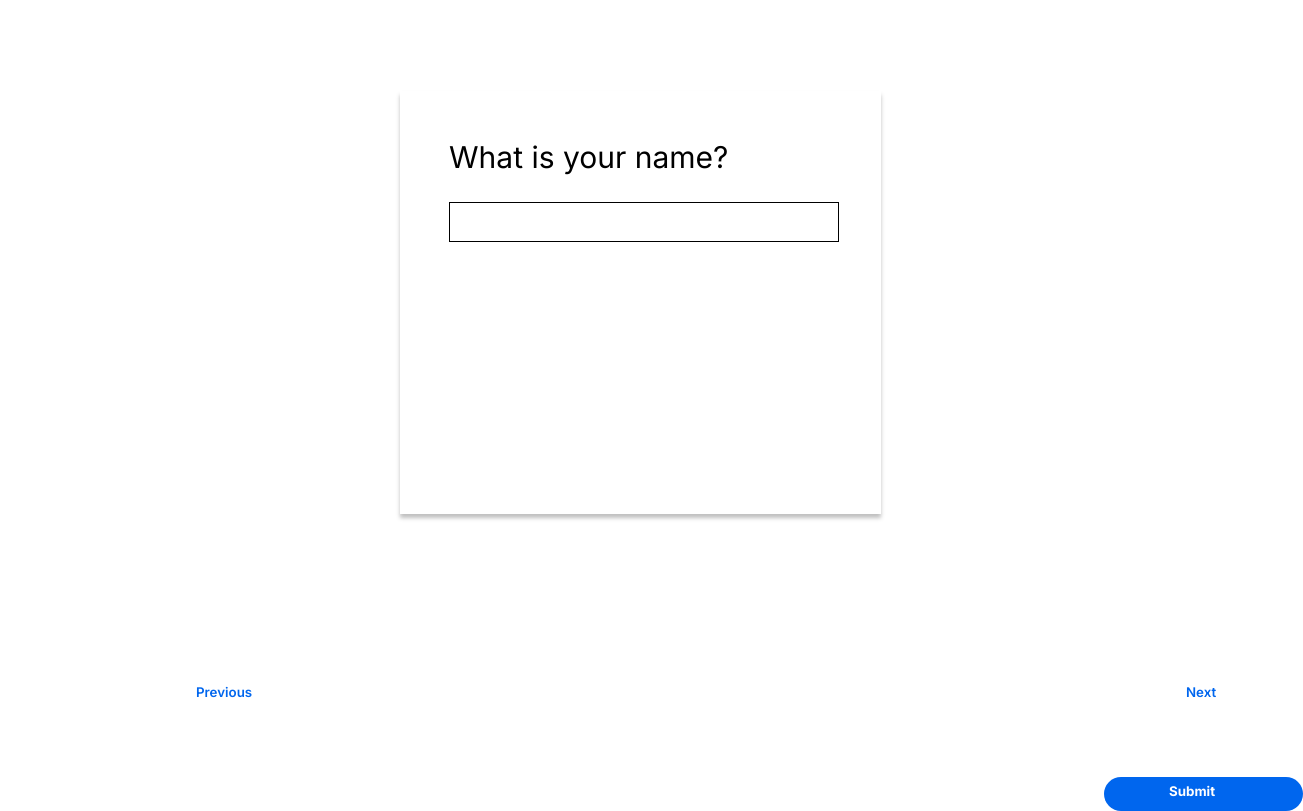
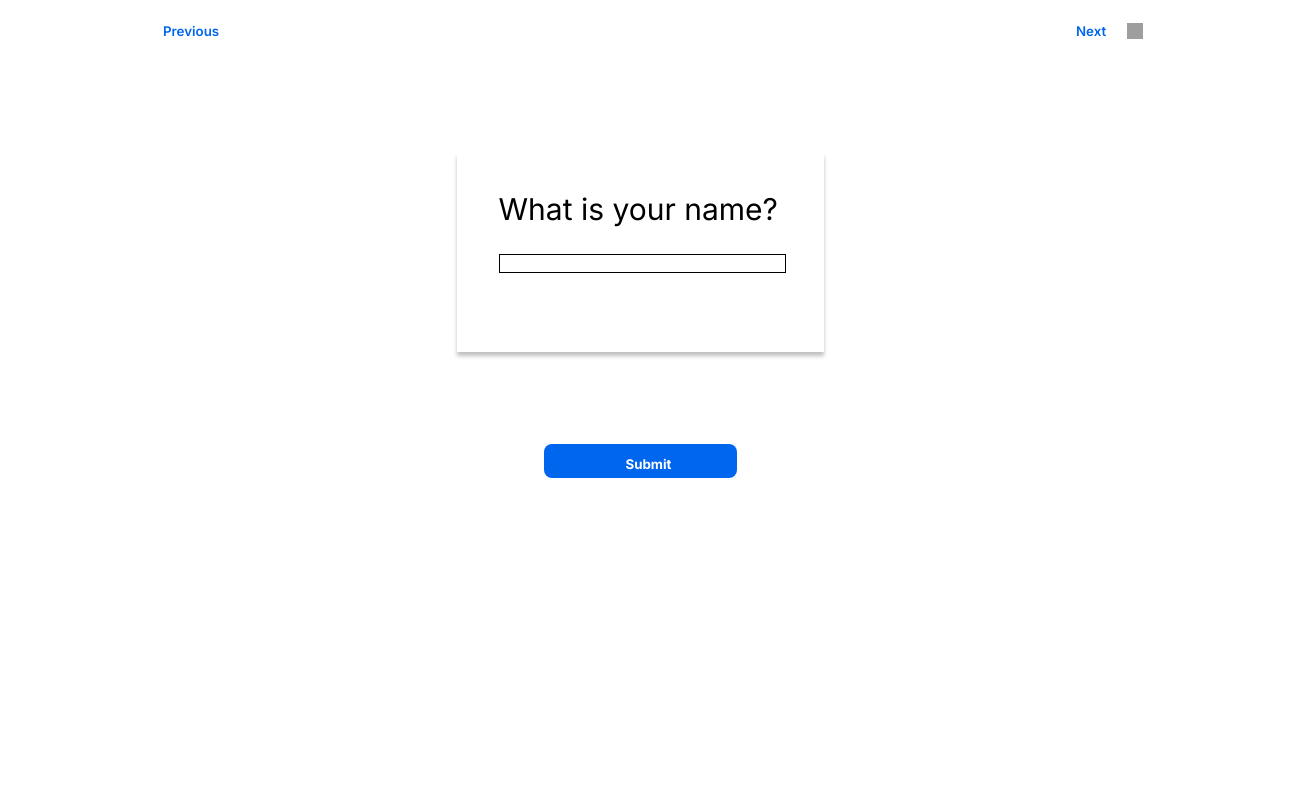
Before and after one commit to Lincoln-Madaraka/Fitness_web_app-FRONTEND, a React (Vite) app: page /quiz in a window 1280 px wide. Shown: the whole page, 1303 px wide, since content can reach past the window. Built offline with nearby package versions, Linux system fonts and the light colour scheme; grey boxes are pictures that could not be loaded.

Commit message:
changed the ui of quiz

```diff
--- a/src/components/HeroSection.jsx
+++ b/src/components/HeroSection.jsx
@@ -1,6 +1,6 @@
 function HeroSection(){
   return (
-    <div className="self-stretch [background:linear-gradient(200deg,_#0066ee_60%,_#9383fb)] flex flex-row py-[91px] px-[339px] items-center justify-center gap-[38px] text-left text-base text-white font-inter lg:flex-col md:self-stretch md:w-auto md:flex-1 md:flex-col md:pl-[100px] md:pr-[100px] md:box-border sm:self-stretch sm:w-auto sm:flex-col sm:gap-[60px] sm:py-[100px] sm:px-2.5 sm:box-border">
+    <div className="self-stretch [background:linear-gradient(200deg,_#0066ee_60%,_#9383fb)] flex flex-row py-[91px] px-[24px] md:px-[80px] items-center justify-center gap-[38px] text-left text-base text-white font-inter lg:flex-col md:self-stretch md:w-auto md:flex-1 md:flex-col md:pl-[100px] md:pr-[100px] md:box-border sm:self-stretch sm:w-auto sm:flex-col sm:gap-[60px] sm:py-[100px] sm:px-2.5 sm:box-border">
       <div className="self-stretch flex-1 flex flex-col items-start justify-start gap-[23px] lg:flex-[unset] lg:self-stretch md:flex-[unset] md:self-stretch sm:flex-[unset] sm:self-stretch sm:h-auto sm:flex-col sm:gap-[20px] sm:items-start sm:justify-between">
         <span className="relative leading-[24px] font-semibold text-gainsboro-200 flex items-center w-[188.82px] h-5 shrink-0">
           #1 nutrition tracking app
--- a/src/components/Navbar.jsx
+++ b/src/components/Navbar.jsx
@@ -1,16 +1,16 @@
-function Navbar(){
+function Navbar() {
   return (
-    <nav className="self-stretch relative bg-royalblue h-[85px] shrink-0">
-      <div className="absolute top-[34px] left-[221px] text-11xl leading-[80px] font-bold font-inter text-white text-left flex items-center w-[133px] h-[21px]">
+    <nav className="self-stretch relative bg-royalblue h-[85px] shrink-0 sm:h-[50px]">
+      <div className="absolute top-[34px] left-[221px] text-11xl leading-[80px] font-bold font-inter text-white text-left flex items-center w-[133px] h-[21px] sm:w-[80px] sm:h-[30px] sm:top-[10px]">
         befit
       </div>
       <img
-        className="absolute top-[calc(50%_-_8.5px)] right-[288.11px] w-[48.89px] h-[40.14px] object-cover"
+        className="absolute top-[calc(50%_-_8.5px)] right-[288.11px] w-[48.89px] h-[40.14px] object-cover sm:right-[20px] sm:w-[30px] sm:h-[25px]"
         alt=""
         src="/vector@2x.png"
       />
     </nav>
   );
-};
+}
 
 export default Navbar;
--- a/src/components/Quiz/height.jsx
+++ b/src/components/Quiz/height.jsx
@@ -0,0 +1,21 @@
+const Height = () => {
+    return (
+      <form className="relative bg-white shadow-[0px_4px_4px_rgba(0,_0,_0,_0.25)] w-full h-[199px] flex flex-col pt-[38px] pb-12 pr-[38px] pl-[42px] box-border items-center justify-start gap-[27px]">
+        <label className="cursor-pointer self-stretch relative text-11xl font-inter text-black text-left">
+          What is your height (in ft)?
+        </label>
+        <div className="w-[309px] h-10 shrink-0 flex flex-row items-start justify-start gap-[27px]">
+          <input
+            className="bg-[transparent] self-stretch rounded-3xs box-border w-[141px] shrink-0 border-[1px] border-solid border-black"
+            type="text"
+          />
+          <input
+            className="bg-[transparent] self-stretch flex-1 rounded-3xs border-[1px] border-solid border-black"
+            type="text"
+          />
+        </div>
+      </form>
+    );
+  };
+
+  export default Height;
--- a/src/components/Quiz/name.jsx
+++ b/src/components/Quiz/name.jsx
@@ -3,22 +3,22 @@ function Name({name, setName}){
         setName(e.target.value);
     }
 
-    return(
-        <form className="absolute top-[calc(50%_-_309px)] left-[calc(50%_-_240px)] shadow-[0px_4px_4px_rgba(0,_0,_0,_0.25)] w-[481px] h-[423px]">
+    return (
+    <form className="bg-white shadow-[0px_4px_4px_rgba(0,_0,_0,_0.25)] w-[367px] h-[199px] shrink-0 flex flex-col pt-[38px] pb-12 pr-[38px] pl-[42px] box-border items-center justify-start gap-[27px]">
       <label
       htmlFor="name"
-            className="cursor-pointer absolute top-[48px] left-[49px] text-11xl font-inter text-black text-left">
+      className="cursor-pointer self-stretch relative text-11xl font-inter text-black text-left">
         What is your name?
       </label>
       <input
+        className="bg-[transparent] self-stretch rounded-3xs border-[1px] border-solid border-black"
+        type="text"
         name="name"
-            className="bg-[transparent] absolute top-[111px] left-[49px] rounded-3xs box-border w-[390px] h-10 border-[1px] border-solid border-black"
-            type="text"
         value={name}
         onChange={handleChange}
       />
     </form>
-    )
+    );
 }
 
 export default Name;
--- a/src/pages/LandingPage.jsx
+++ b/src/pages/LandingPage.jsx
@@ -64,4 +64,7 @@ function LandingPage(){
   );
 };
 
+
+
+
 export default LandingPage;
--- a/src/pages/Quiz.jsx
+++ b/src/pages/Quiz.jsx
@@ -1,12 +1,17 @@
 import { useState } from "react";
 import NameCard from "../components/Quiz/name";
 import WeightCard from "../components/Quiz/weight";
+import GoalsCard from "../components/Quiz/Goal";
+import HeightCard from "../components/Quiz/height";
 
 const Quiz = () =>{
 
     const [Info, setInfo] = useState({
         name:'',
-        height: '',
+        height: {
+            feet:'',
+            inch:''
+        },
         weight: '',
         allergies: [],
         goal:''
@@ -34,41 +39,136 @@ const Quiz = () =>{
         setInfo({...Info, weight});
     }
 
+    const setHeight= ()=>{
+
+    }
+
+    const setGoal= (goal)=>{
+        setInfo({...Info, goal});
+    }
+
     const options=[
         <NameCard name={Info.name} setName={setName}/>,
-        <WeightCard weight={Info.weight} setWeight={setWeight}/>
+        <WeightCard weight={Info.weight} setWeight={setWeight}/>,
+        <HeightCard/>,
+        <GoalsCard goal={Info.goal} setGoal={setGoal}/>
     ]
 
-
-
-    return(
-        <>
-            {options[Index]}
-            <button
-            className="cursor-pointer [border:none] p-0 bg-royalblue absolute top-[777px] left-[1104px] rounded-[18px] w-[199px] h-[34px]">
-            <b className="absolute top-[6px] left-[65px] text-lg font-inter text-white text-left">
-                Submit
-            </b>
-            </button>
+    return (
+        <div className="relative bg-white w-full overflow-hidden flex flex-col py-0 px-[137px] box-border items-center justify-center gap-[38px]">
+          <div className="self-stretch flex flex-row py-5 px-0 items-center justify-center gap-[38px] lg:self-stretch lg:w-auto">
 
             <button
             onClick={handlePrev}
-            className="cursor-pointer [border:none] p-0 bg-[transparent] absolute top-[678px] left-[151px] w-[199px] h-[34px]">
-            <div className="absolute top-[6px] left-[45px] text-lg font-semibold font-inter text-royalblue text-left">
+            className="cursor-pointer [border:none] p-0 bg-[transparent] flex-1 flex flex-row items-start justify-start gap-[10px]">
+              <img
+                className="relative w-4 h-[15.46px] shrink-0 object-cover"
+                alt=""
+                src="/vector@2x.png"
+              />
+              <div className="relative text-lg font-semibold font-inter text-royalblue text-left flex items-center w-[76px] h-[21.26px] shrink-0">
                 Previous
-            </div>
+              </div>
             </button>
 
             <button
             onClick={handleNext}
-            className="cursor-pointer [border:none] p-0 bg-[transparent] absolute top-[678px] left-[1104px] w-[199px] h-[34px]">
-            <div className="absolute top-[6px] left-[82px] text-lg font-semibold font-inter text-royalblue text-left">
+            className="cursor-pointer [border:none] p-0 bg-[transparent] flex-1 flex flex-row items-start justify-end gap-[10px]">
+              <div className="self-stretch relative text-lg font-semibold font-inter text-royalblue text-left flex items-center w-[41px] shrink-0">
                 Next
-            </div>
+              </div>
+              <img
+                className="relative w-4 h-4 shrink-0 object-cover"
+                alt=""
+                src="/vector1@2x.png"
+              />
             </button>
-        </>
 
-    );
+          </div>
+
+          <div className="bg-white w-[567px] h-[307px] shrink-0 overflow-hidden flex flex-row items-center justify-center">
+            {options[Index]}
+          </div>
+
+          <button className="cursor-pointer [border:none] py-1.5 px-[65px] bg-royalblue rounded-lg w-[193px] h-[34px] shrink-0 flex flex-row box-border items-end justify-end">
+            <b className="relative text-lg font-inter text-white text-left">
+              Submit
+            </b>
+          </button>
+
+        </div>
+      );
+
+    // return (
+    //     <div className="relative bg-white w-full overflow-hidden flex flex-col py-0 px-[137px] box-border items-center justify-center gap-[38px] text-left text-lg text-royalblue font-inter">
+
+    //       <div className="self-stretch flex flex-row py-5 px-0 items-center justify-center gap-[38px] lg:self-stretch lg:w-auto">
+
+    //         <div className="flex-1 flex flex-row items-start justify-start gap-[10px]">
+    //           <img
+    //             className="relative w-4 h-[15.46px] shrink-0 object-cover"
+    //             alt=""
+    //             src="/vector@2x.png"
+    //           />
+    //           <div className="relative font-semibold flex items-center w-[76px] h-[21.26px] shrink-0">
+    //             Previous
+    //           </div>
+    //         </div>
+
+    //         <button className="flex-1 flex flex-row items-start justify-end gap-[10px]">
+    //           <div className="self-stretch relative font-semibold flex items-center w-[41px] shrink-0">
+    //             Next
+    //           </div>
+    //           <img
+    //             className="relative w-4 h-4 shrink-0 object-cover"
+    //             alt=""
+    //             src="/vector1@2x.png"
+    //           />
+    //         </button>
+
+    //       </div>
+
+    //       <div className="bg-white w-[567px] h-[307px] shrink-0 overflow-hidden flex flex-row items-center justify-center">
+    //         {options[Index]}
+    //       </div>
+    //       <button className="cursor-pointer [border:none] py-1.5 px-[65px] bg-royalblue rounded-lg w-[193px] h-[34px] shrink-0 flex flex-row box-border items-end justify-end">
+    //         <b className="relative text-lg font-inter text-white text-left">
+    //           Submit
+    //         </b>
+    //       </button>
+    //     </div>
+    //   );
+
+    // return(
+    //     <>
+    //         {options[Index]}
+    //         <button
+    //         className="cursor-pointer [border:none] p-0 bg-royalblue absolute top-[777px] left-[1104px] rounded-[18px] w-[199px] h-[34px]">
+    //         <b className="absolute top-[6px] left-[65px] text-lg font-inter text-white text-left">
+    //             Submit
+    //         </b>
+    //         </button>
+
+    //         <button
+    //         onClick={handlePrev}
+    //         className="cursor-pointer [border:none] p-0 bg-[transparent] absolute top-[678px] left-[151px] w-[199px] h-[34px]">
+    //         <div className="absolute top-[6px] left-[45px] text-lg font-semibold font-inter text-royalblue text-left">
+    //             Previous
+    //         </div>
+    //         </button>
+
+    //         <button
+    //         onClick={handleNext}
+    //         className="cursor-pointer [border:none] p-0 bg-[transparent] absolute top-[678px] left-[1104px] w-[199px] h-[34px]">
+    //         <div className="absolute top-[6px] left-[82px] text-lg font-semibold font-inter text-royalblue text-left">
+    //             Next
+    //         </div>
+    //         </button>
+    //     </>
+
+    // );
 }
 
+
+
 export default Quiz;
```
Also changed, not shown: src/components/Quiz/Goal.jsx (+35 -0 lines), src/components/Quiz/weight.jsx (+14 -14 lines). Lines whose indentation alone changed are shown as unchanged.
